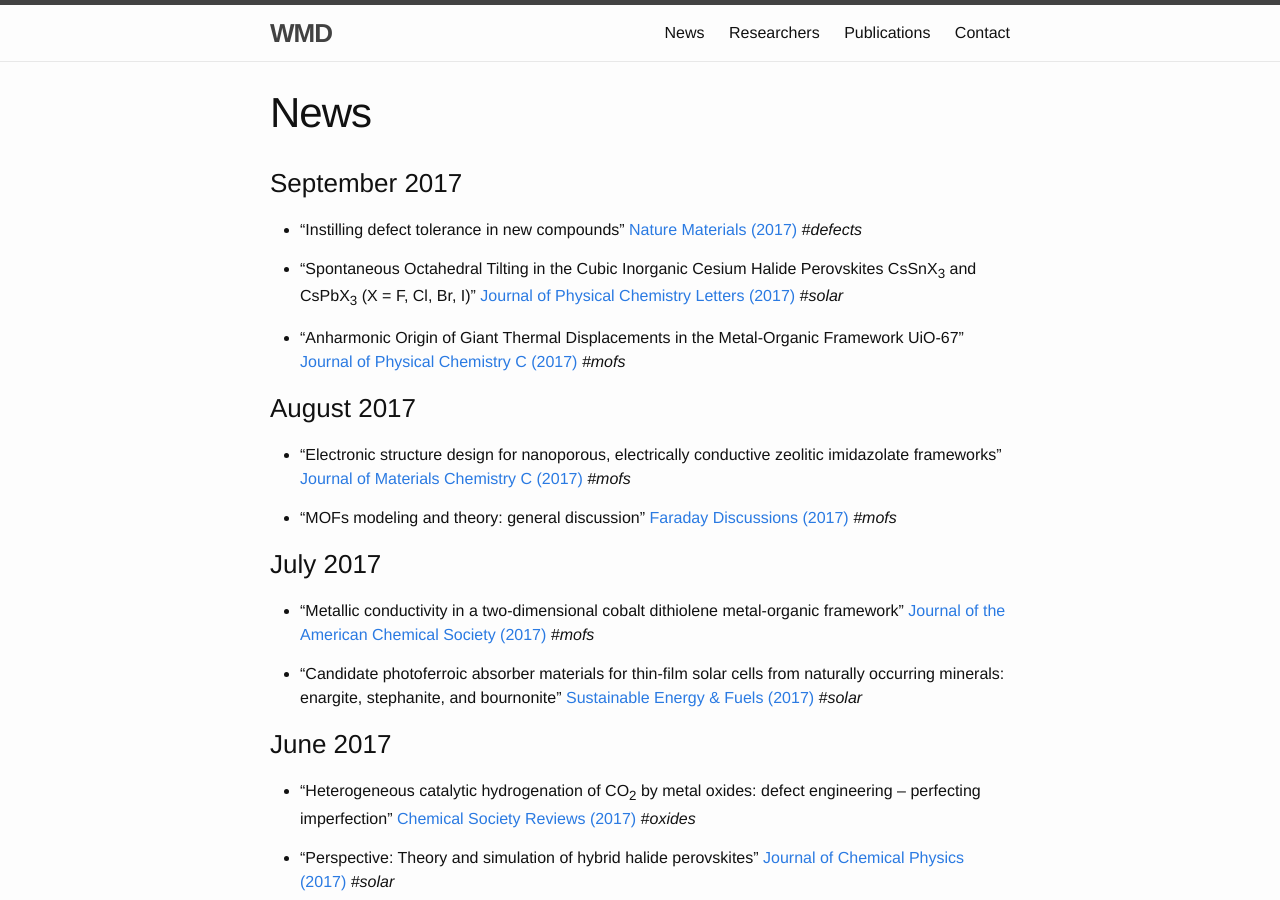
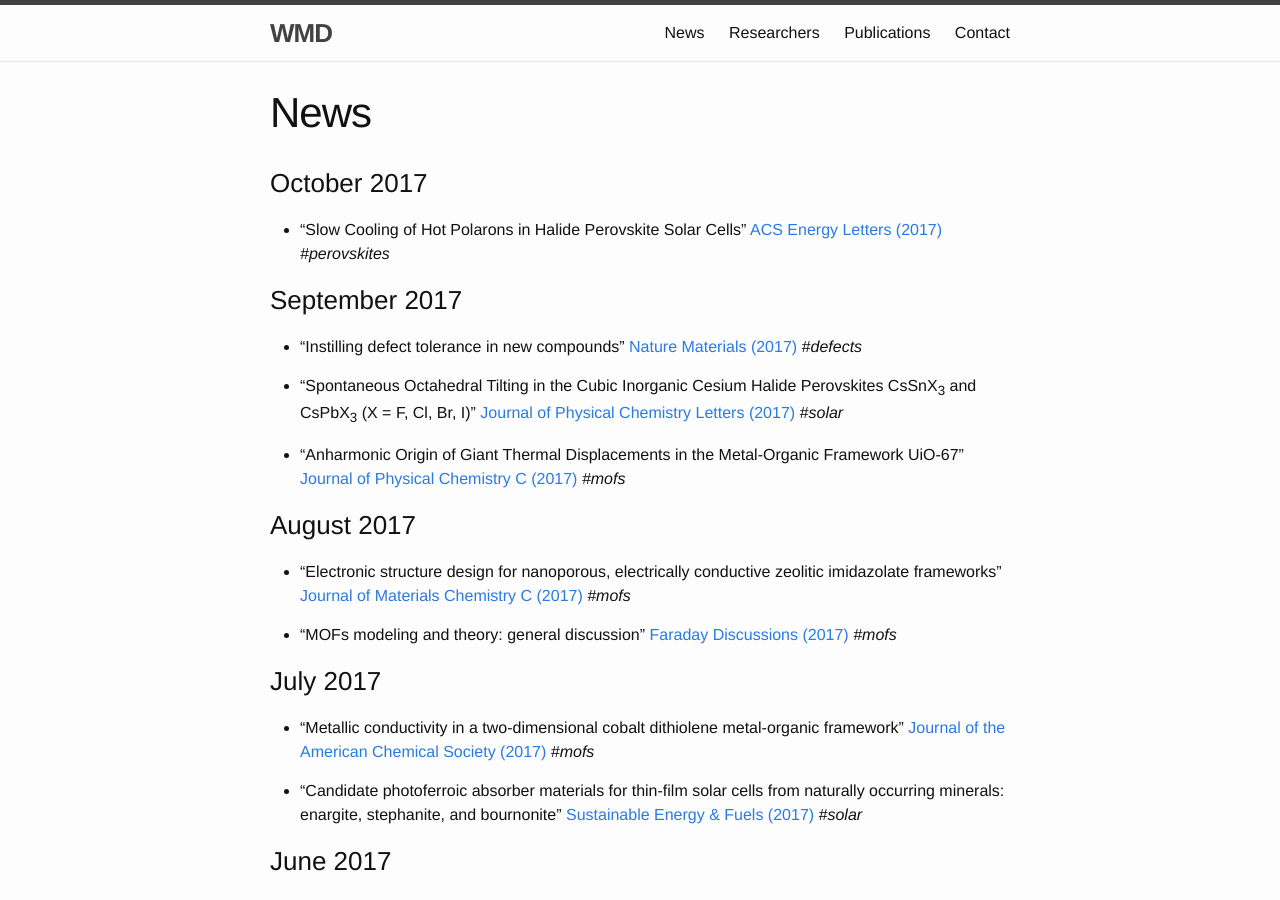
Before and after one commit to WMD-group/WMD-group.github.io, a Jekyll site: the page built from a_news.md, in a window 1280 px wide and 900 px high. Built offline with Jekyll 4.4.1, drawn with Linux system fonts in a browser that asks for light colours.

Commit message:
Oct update
Latest from Jarvist & Lucy

```diff
--- a/a_news.md
+++ b/a_news.md
@@ -3,6 +3,11 @@ layout: page
 title: News
 permalink: /news/
 ---
+
+### October 2017
+
+* "Slow Cooling of Hot Polarons in Halide Perovskite Solar Cells" [ACS Energy Letters (2017)](http://pubs.acs.org/doi/10.1021/acsenergylett.7b00862)
+*#perovskites*
 
 ### September 2017
 
```
